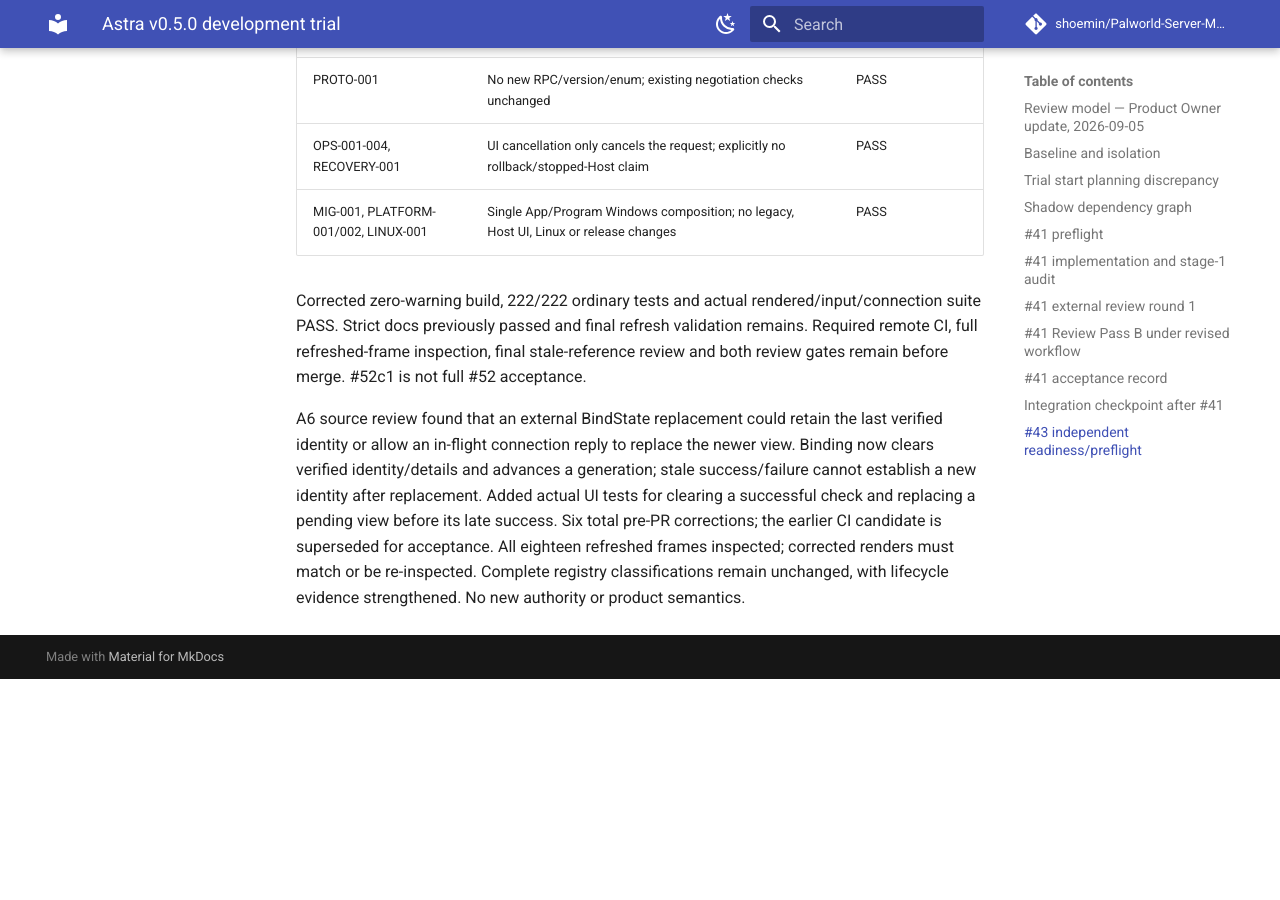
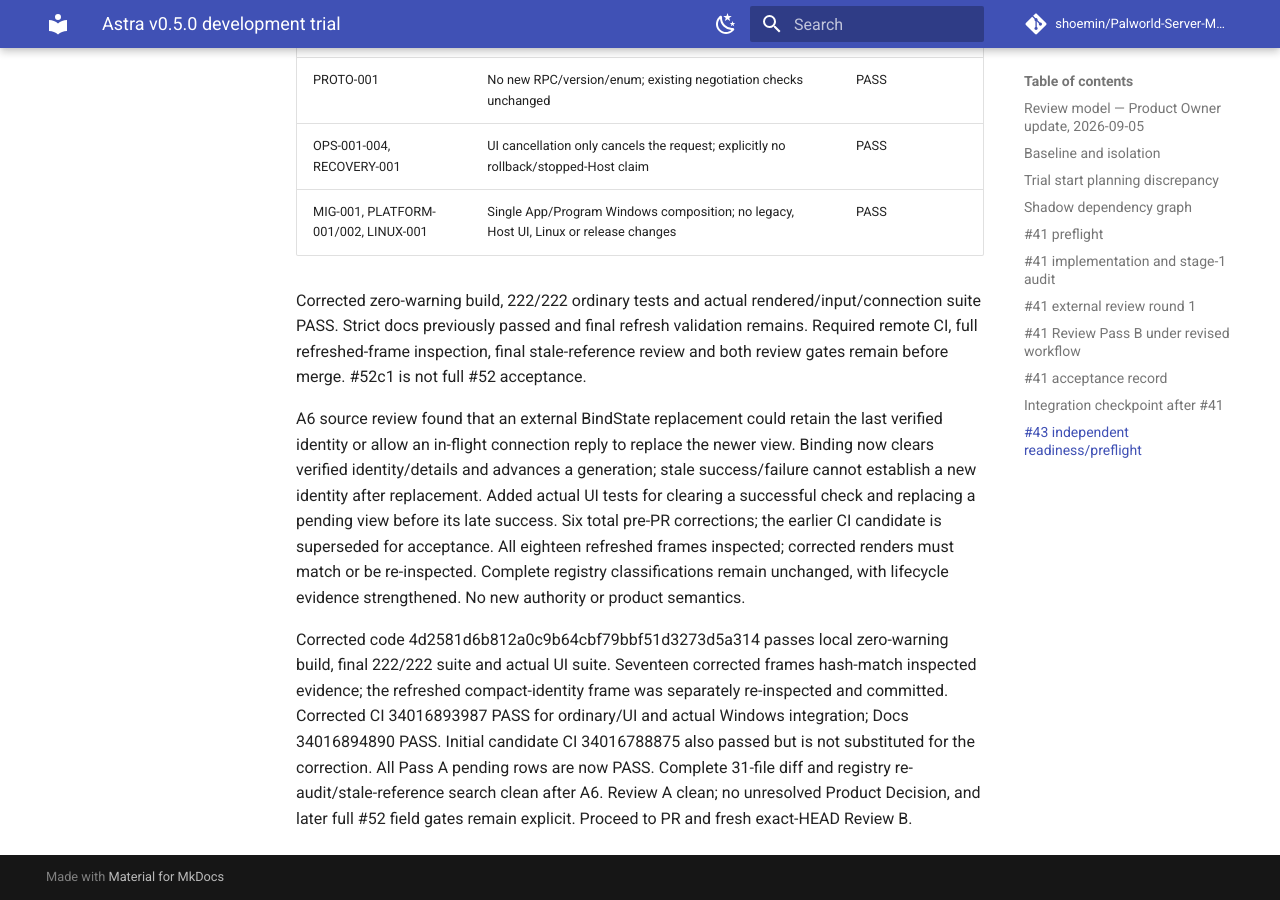
Before and after one commit to shoemin/Palworld-Server-Manager, an MkDocs documentation site: the page built from docs/experiments/astra-v0.5.0-trial.md, in a window 1280 px wide and 900 px high, scrolled down 121218 px. Built offline with MkDocs 1.6.1 and Material for MkDocs 9.7.7, drawn with Linux system fonts in a browser that asks for light colours; comment, search, counter and statistics services are not loaded; before the commit the page ends 121897 px from its top, so only the background shows below that.

Commit message:
docs: accept connection UI Review A

```diff
--- a/docs/experiments/astra-v0.5.0-trial.md
+++ b/docs/experiments/astra-v0.5.0-trial.md
@@ -1302,3 +1302,5 @@ Complete changed source/API/App/view/test/doc impact review: the public result i
 Corrected zero-warning build, 222/222 ordinary tests and actual rendered/input/connection suite PASS. Strict docs previously passed and final refresh validation remains. Required remote CI, full refreshed-frame inspection, final stale-reference review and both review gates remain before merge. #52c1 is not full #52 acceptance.
 
 A6 source review found that an external BindState replacement could retain the last verified identity or allow an in-flight connection reply to replace the newer view. Binding now clears verified identity/details and advances a generation; stale success/failure cannot establish a new identity after replacement. Added actual UI tests for clearing a successful check and replacing a pending view before its late success. Six total pre-PR corrections; the earlier CI candidate is superseded for acceptance. All eighteen refreshed frames inspected; corrected renders must match or be re-inspected. Complete registry classifications remain unchanged, with lifecycle evidence strengthened. No new authority or product semantics.
+
+Corrected code 4d2581d6b812a0c9b64cbf79bbf51d3273d5a314 passes local zero-warning build, final 222/222 suite and actual UI suite. Seventeen corrected frames hash-match inspected evidence; the refreshed compact-identity frame was separately re-inspected and committed. Corrected CI 34016893987 PASS for ordinary/UI and actual Windows integration; Docs 34016894890 PASS. Initial candidate CI 34016788875 also passed but is not substituted for the correction. All Pass A pending rows are now PASS. Complete 31-file diff and registry re-audit/stale-reference search clean after A6. Review A clean; no unresolved Product Decision, and later full #52 field gates remain explicit. Proceed to PR and fresh exact-HEAD Review B.
```
